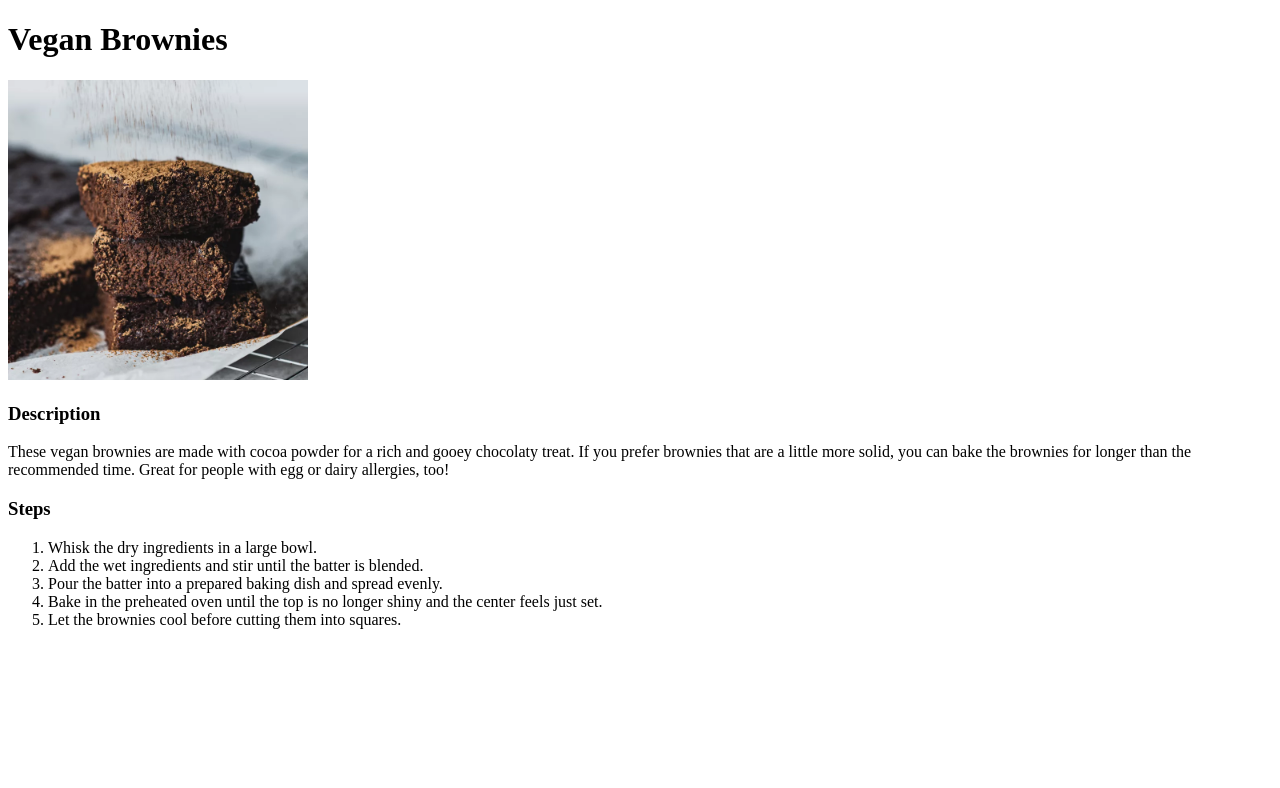
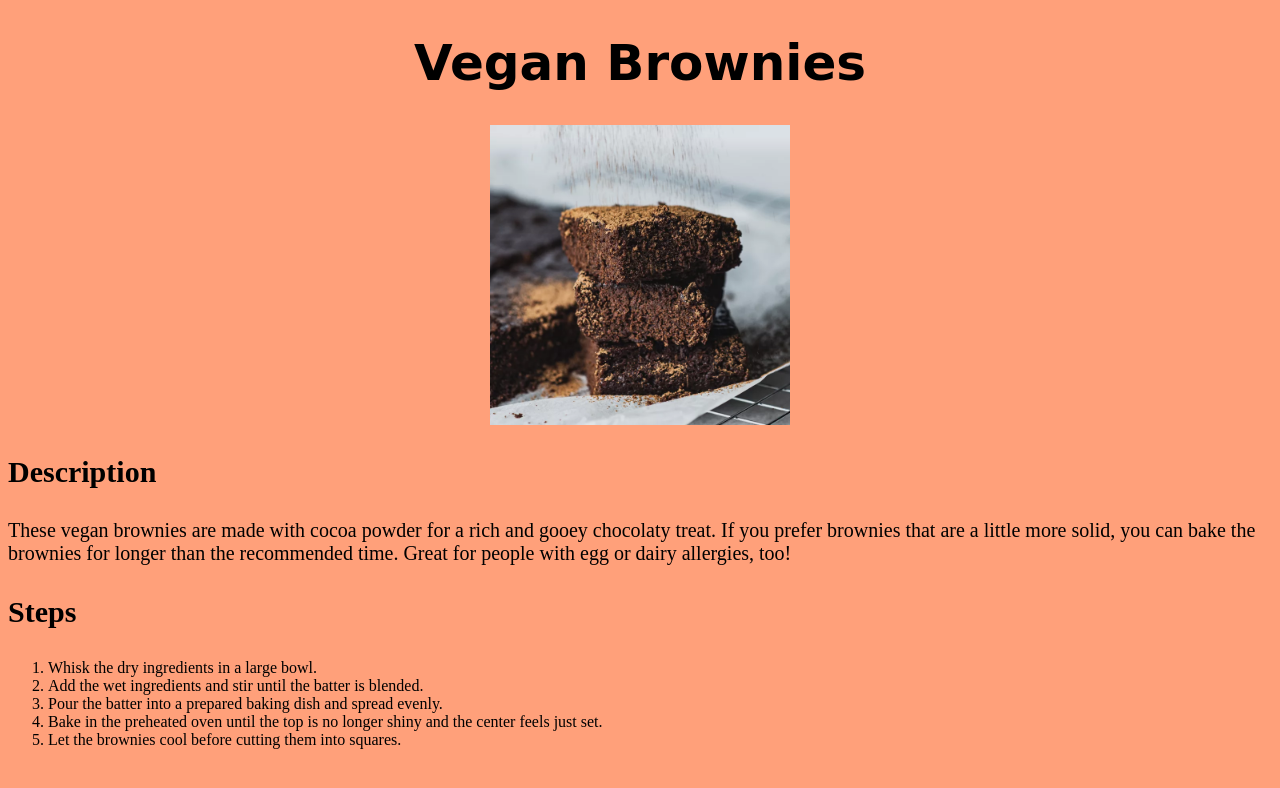
Before and after one commit to mhlowry/odin-recipes, a plain HTML site: page recipes/vegan-brownies.html in a window 1280 px wide. Drawn offline with Linux system fonts and the light colour scheme.

Commit message:
Added styling to other pages

```diff
--- a/recipes/vegan-brownies.html
+++ b/recipes/vegan-brownies.html
@@ -1,6 +1,7 @@
 <!DOCTYPE html>
 <html lang="en">
 <head>
+    <link rel="stylesheet" href="../style.css">
     <meta charset="UTF-8">
     <meta name="viewport" content="width=device-width, initial-scale=1.0">
     <title>Vegan Brownies recipe</title>
--- a/style.css
+++ b/style.css
@@ -9,6 +9,21 @@ h1 {
     font-size: 50px;
 }
 
+img {
+    display: block;
+    margin: 0 auto; /* Horizontally center the image */
+    max-width: 100%; /* Ensure image does not exceed container width */
+    max-height: 100%; /* Ensure image does not exceed container height */
+}
+
+h3 {
+    font-size: 30px;
+}
+
+p {
+    font-size: 20px;
+}
+
 .recipe-link {
     font-size: 30px;
     font-family: 'Courier New', Courier, monospace;
```
Also changed, not shown: recipes/vegan-banana-muffins.html (+1 -0 lines), recipes/vegan-chocolate-cake.html (+1 -0 lines).
